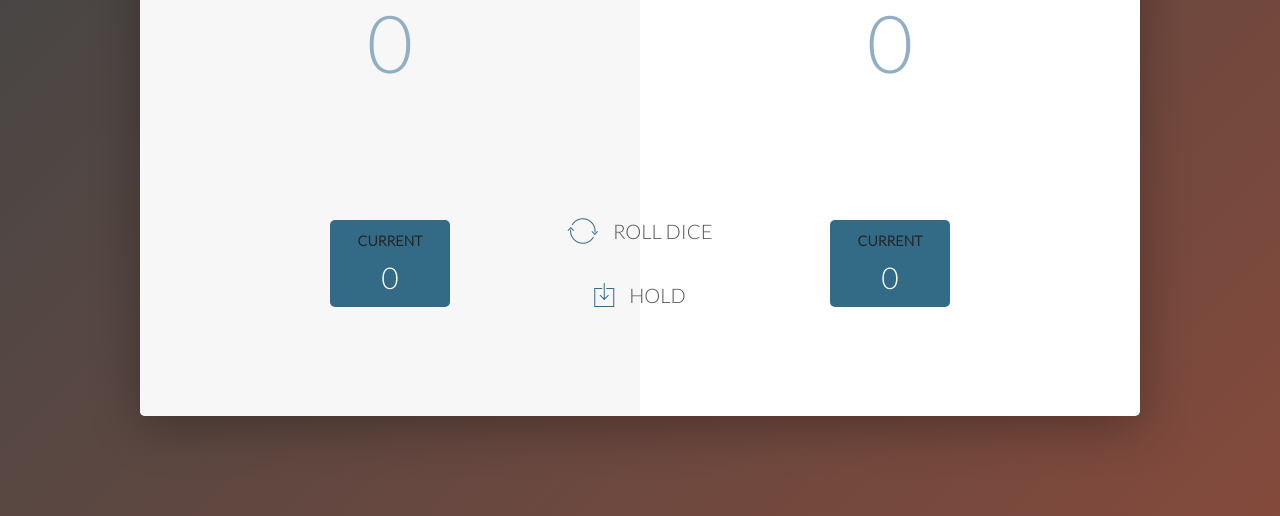
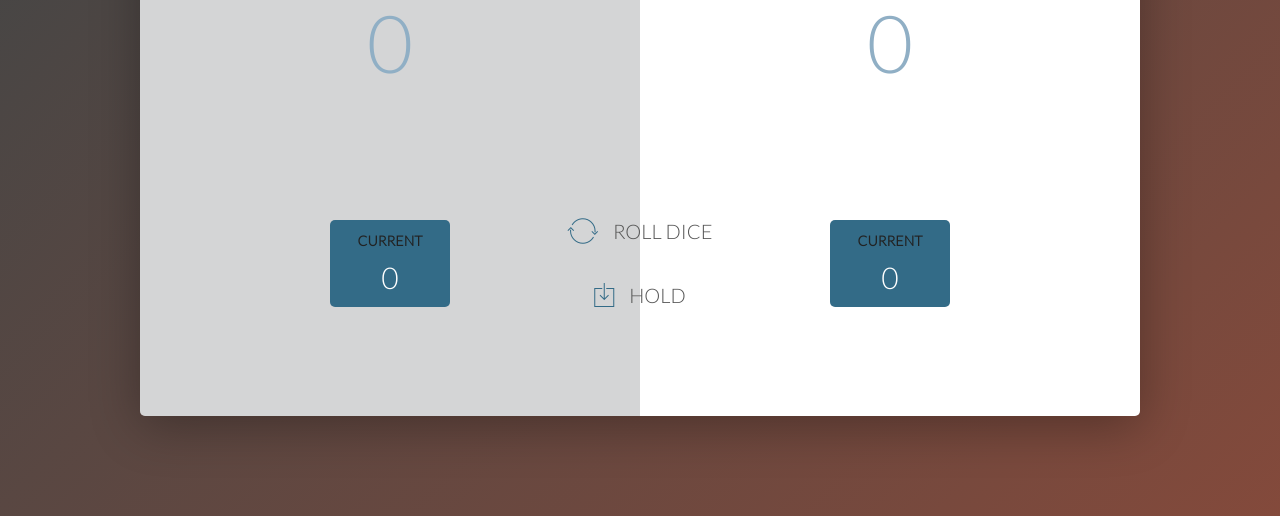
Before and after one commit to Slashflex/Pig-game, a plain HTML site: page index.html in a window 1280 px wide. Shown: the part 284-800 px from the top of the page. Drawn offline with nearby package versions, Linux system fonts and the light colour scheme.

Commit message:
color fix

```diff
--- a/style.css
+++ b/style.css
@@ -80,7 +80,7 @@ body {
     margin-bottom: 130px;
 }
 
-.active { background-color: #f7f7f7; }
+.active { background-color: rgba(42, 49, 50, .2); }
 .active .player-name { font-weight: 300; }
 
 .active .player-name::after {
```
